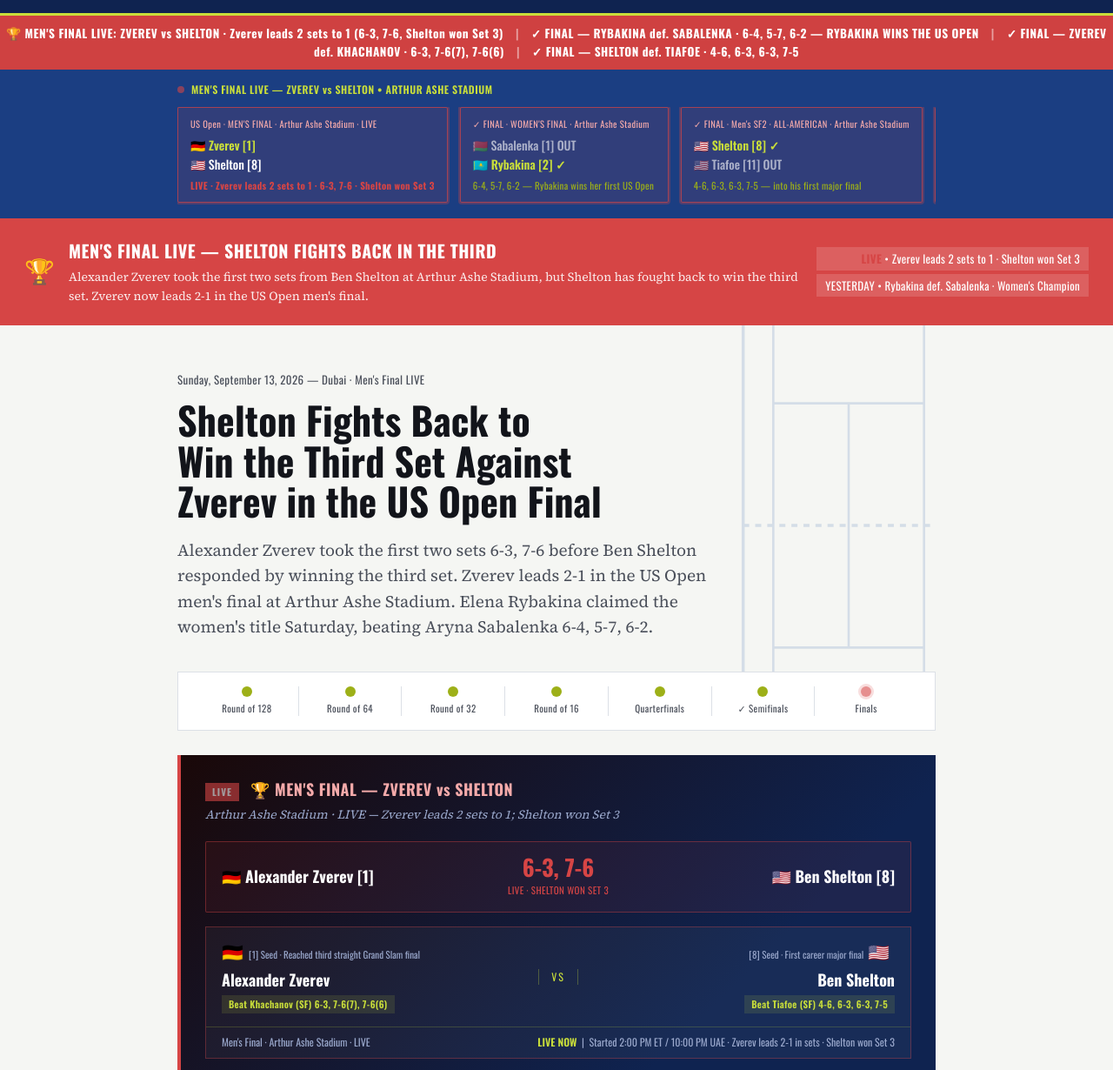
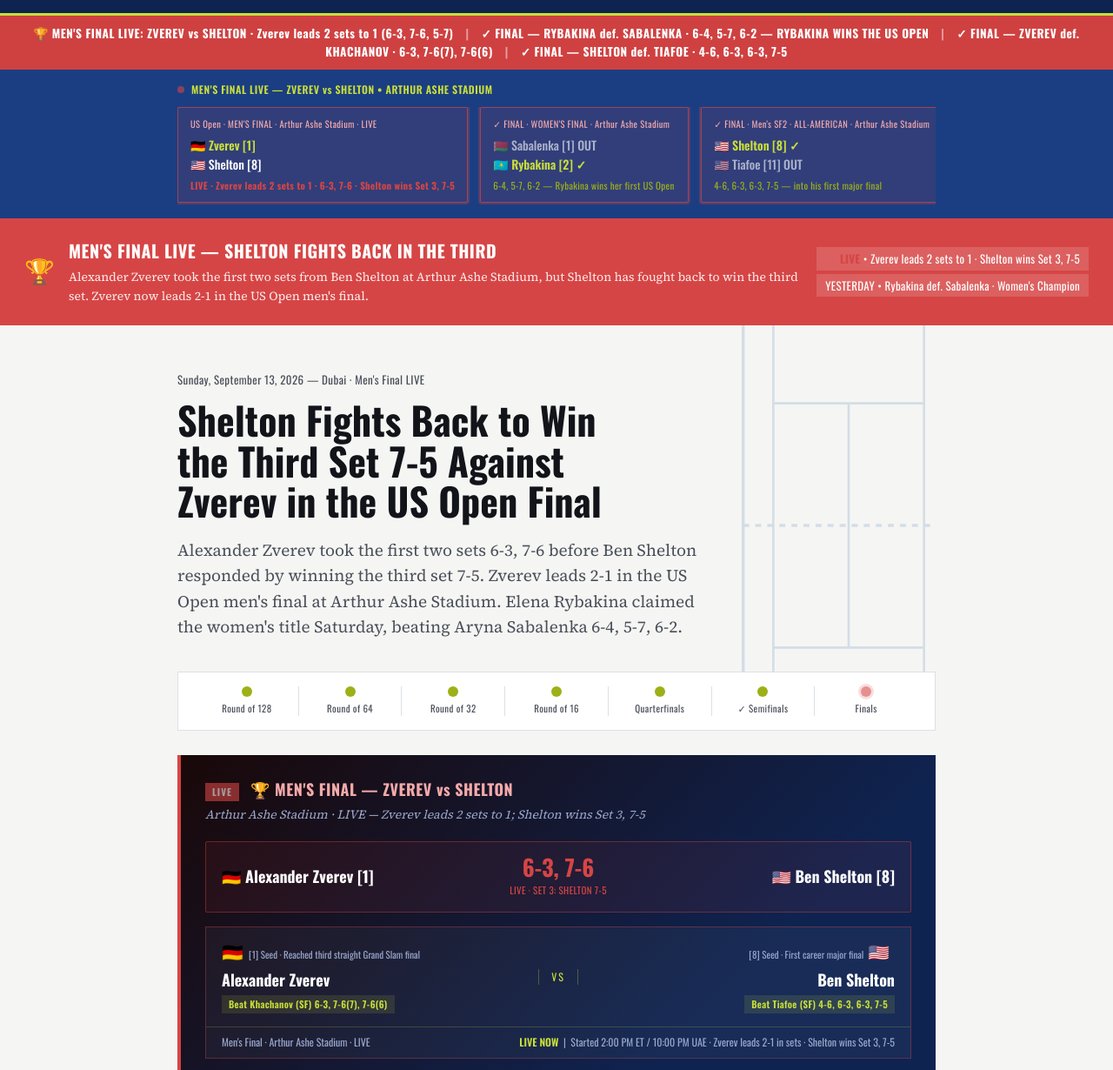
Before and after one commit to rizwansiddiqi55-sketch/us-open-2026-roadtofinals, a plain HTML site: page index.html in a window 1280 px wide. Shown: the part 65-1295 px from the top of the page at 87% size. Drawn offline with nearby package versions, Linux system fonts and the light colour scheme.

Commit message:
Add files via upload

```diff
--- a/index.html
+++ b/index.html
@@ -686,7 +686,7 @@
 
 <!-- MATCH DAY ALERT -->
 <div class="alert-band">
-  &#127942; MEN'S FINAL LIVE: ZVEREV vs SHELTON &middot; Zverev leads 2 sets to 1 (6-3, 7-6, Shelton won Set 3)
+  &#127942; MEN'S FINAL LIVE: ZVEREV vs SHELTON &middot; Zverev leads 2 sets to 1 (6-3, 7-6, 5-7)
   <span class="sep">&nbsp;|&nbsp;</span>
   &#10003; FINAL &mdash; RYBAKINA def. SABALENKA &middot; 6-4, 5-7, 6-2 &mdash; RYBAKINA WINS THE US OPEN
   <span class="sep">&nbsp;|&nbsp;</span>
@@ -704,7 +704,7 @@
         <div class="sb-tour">US Open &middot; MEN'S FINAL &middot; Arthur Ashe Stadium &middot; LIVE</div>
         <div class="sb-name"><span class="sb-winner">&#127465;&#127466; Zverev [1]</span></div>
         <div class="sb-name"><span>&#127482;&#127480; Shelton [8]</span></div>
-        <div class="sb-status" style="color:var(--red-live);font-weight:800;">LIVE &middot; Zverev leads 2 sets to 1 &middot; 6-3, 7-6 &middot; Shelton won Set 3</div>
+        <div class="sb-status" style="color:var(--red-live);font-weight:800;">LIVE &middot; Zverev leads 2 sets to 1 &middot; 6-3, 7-6 &middot; Shelton wins Set 3, 7-5</div>
       </div>
       <!-- Women's Final: FINAL -->
       <div class="sb-card matchday">
@@ -771,7 +771,7 @@
     <p>Alexander Zverev took the first two sets from Ben Shelton at Arthur Ashe Stadium, but Shelton has fought back to win the third set. Zverev now leads 2-1 in the US Open men's final.</p>
   </div>
   <div class="md-times">
-    <span><strong style="color:var(--red-live);">LIVE</strong> &bull; Zverev leads 2 sets to 1 &middot; Shelton won Set 3</span>
+    <span><strong style="color:var(--red-live);">LIVE</strong> &bull; Zverev leads 2 sets to 1 &middot; Shelton wins Set 3, 7-5</span>
     <span>YESTERDAY &bull; Rybakina def. Sabalenka &middot; Women's Champion</span>
   </div>
 </div>
@@ -790,8 +790,8 @@
       <line x1="145" y1="590" x2="155" y2="590" stroke="currentColor" stroke-width="4"/>
     </svg>
     <p class="dateline">Sunday, September 13, 2026 &mdash; Dubai &middot; Men's Final LIVE</p>
-    <h1 class="headline">Shelton Fights Back to Win the Third Set Against Zverev in the US Open Final</h1>
-    <p class="dek">Alexander Zverev took the first two sets 6-3, 7-6 before Ben Shelton responded by winning the third set. Zverev leads 2-1 in the US Open men's final at Arthur Ashe Stadium. Elena Rybakina claimed the women's title Saturday, beating Aryna Sabalenka 6-4, 5-7, 6-2.</p>
+    <h1 class="headline">Shelton Fights Back to Win the Third Set 7-5 Against Zverev in the US Open Final</h1>
+    <p class="dek">Alexander Zverev took the first two sets 6-3, 7-6 before Ben Shelton responded by winning the third set 7-5. Zverev leads 2-1 in the US Open men's final at Arthur Ashe Stadium. Elena Rybakina claimed the women's title Saturday, beating Aryna Sabalenka 6-4, 5-7, 6-2.</p>
   </section>
 
   <div class="stage-bar" aria-label="Tournament progress">
@@ -807,10 +807,10 @@
   <!-- MEN'S FINAL: LIVE -->
   <div class="sf-preview-panel live-panel">
     <h2><span class="live-badge">LIVE</span> &#127942; MEN'S FINAL &mdash; ZVEREV vs SHELTON</h2>
-    <p class="panel-sub">Arthur Ashe Stadium &middot; LIVE &mdash; Zverev leads 2 sets to 1; Shelton won Set 3</p>
-    <div class="live-score-strip" style="background:rgba(214,69,69,0.08);border-color:rgba(214,69,69,0.4);" aria-label="Live: Alexander Zverev vs Ben Shelton, Zverev leads 2 sets to 1; Shelton won Set 3">
+    <p class="panel-sub">Arthur Ashe Stadium &middot; LIVE &mdash; Zverev leads 2 sets to 1; Shelton wins Set 3, 7-5</p>
+    <div class="live-score-strip" style="background:rgba(214,69,69,0.08);border-color:rgba(214,69,69,0.4);" aria-label="Live: Alexander Zverev vs Ben Shelton, Zverev leads 2 sets to 1; Shelton wins Set 3, 7-5">
       <div class="live-score-player">🇩🇪 Alexander Zverev [1]</div>
-      <div class="live-score-sets"><div class="live-score-main" style="color:var(--red-live);">6-3, 7-6</div><div class="live-score-caption" style="color:var(--red-live);">LIVE · SHELTON WON SET 3</div></div>
+      <div class="live-score-sets"><div class="live-score-main" style="color:var(--red-live);">6-3, 7-6</div><div class="live-score-caption" style="color:var(--red-live);">LIVE · SET 3: SHELTON 7-5</div></div>
       <div class="live-score-player right">🇺🇸 Ben Shelton [8]</div>
     </div>
     <div class="sf-matchup-row" style="border-color:rgba(214,69,69,0.35);">
@@ -827,7 +827,7 @@
       </div>
       <div class="sf-meta">
         <span>Men's Final &middot; Arthur Ashe Stadium &middot; LIVE</span>
-        <span><span class="uae">LIVE NOW</span> &nbsp;|&nbsp; Started 2:00 PM ET / 10:00 PM UAE &middot; Zverev leads 2-1 in sets &middot; Shelton won Set 3</span>
+        <span><span class="uae">LIVE NOW</span> &nbsp;|&nbsp; Started 2:00 PM ET / 10:00 PM UAE &middot; Zverev leads 2-1 in sets &middot; Shelton wins Set 3, 7-5</span>
       </div>
     </div>
     <div style="margin-top:16px;padding:14px 16px;background:rgba(255,255,255,0.06);border-left:3px solid var(--ball);font-size:13px;line-height:1.6;color:#D8DFF2;">
```
